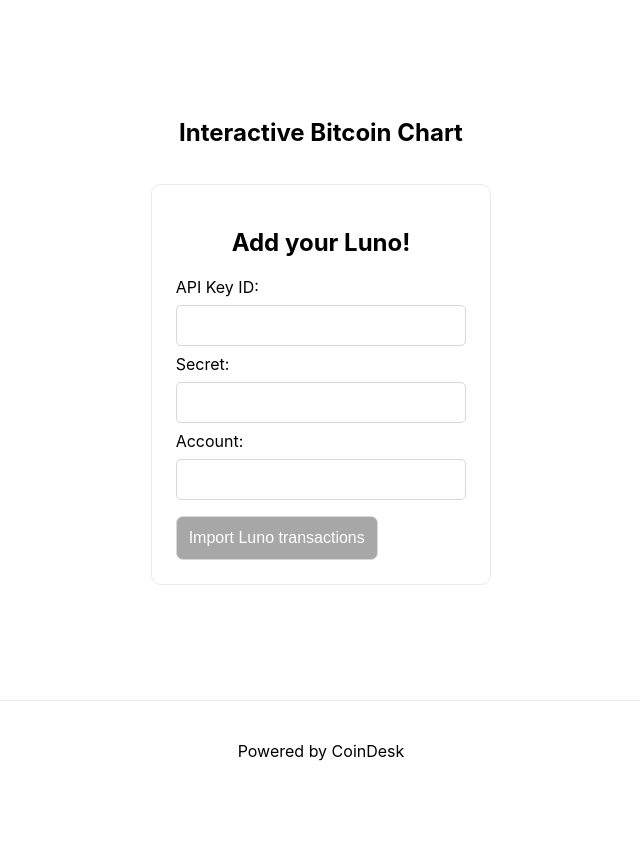
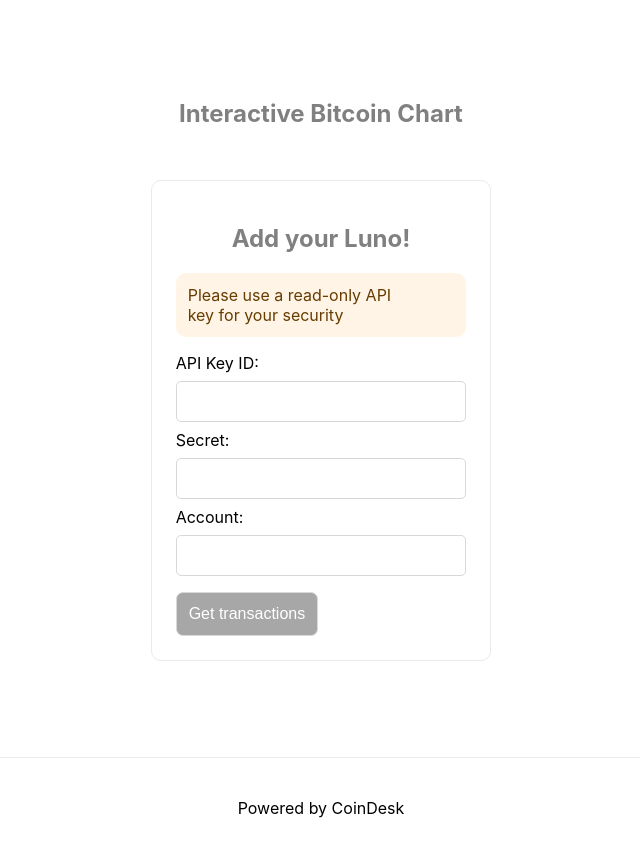
Before and after one commit to elphastori/bitcoin-chart-webapp, a Next.js app: page / in a window 1280 px wide. Shown: the whole page, without its empty margins (319-959 px from the left). Before the commit the page ends 800 px from the top, so only its background shows below. Built offline with nearby package versions, Linux system fonts and the light colour scheme; no server answers.

Commit message:
Added snack for success and error messages

```diff
--- a/pages/index.js
+++ b/pages/index.js
@@ -20,6 +20,8 @@
   const [apiKeySecret, setApiKeySecret] = useState('');
   const [accountId, setAccountId] = useState('');
 
+  const [snackBarMessage, setSnackBarMessage] = useState('');
+
   const handleChartHover = (hoverLoc, activePoint) => {
     setHoverLoc(hoverLoc);
     setActivePoint(activePoint);
@@ -35,6 +37,11 @@
 
   const handleAccountIdChange = (e) => {
     setAccountId(e.target.value);
+  }
+
+  const showSnackBar = (message) => {
+    setSnackBarMessage(message);
+    setTimeout(() => setSnackBarMessage(''), 3000);
   }
 
   useEffect(() => {
@@ -59,7 +66,8 @@
         setData(sortedData);
         setFetchingData(false);
       } catch (e) {
-        console.log(e);
+        console.error(e);
+        showSnackBar(e.message)
       }
     }
     getData();
@@ -71,6 +79,10 @@
 
     try {
       const r = await fetch(url, { method: 'GET', headers: { 'Authorization': 'Basic ' + btoa(apiKeyId + ":" + apiKeySecret) } });
+
+      if (r.status !== 200)
+        throw new Error("Failed to get your transactions :-(");
+
       const transData = await r.json();
 
       setTransactions(transData.transactions.map(trans => ({
@@ -80,8 +92,13 @@
       })));
 
       setFetchingTransactions(false);
+      showSnackBar("Got your luno transactions!")
+      setApiKeyId('');
+      setApiKeySecret('');
+      setAccountId('');
     } catch (e) {
-      console.log(e);
+      console.error(e);
+      showSnackBar(e.message)
     }
   };
 
@@ -101,7 +118,10 @@
       </Head>
 
       <main className={styles.main}>
-        <h1 className={styles.description}>
+
+        <div className={snackBarMessage ? styles.snackbarShow : styles.snackbar}>{snackBarMessage}</div>
+
+        <h1 className={styles.description} style={{ marginBottom: '32px' }}>
           Interactive Bitcoin Chart
         </h1>
 
@@ -117,18 +137,23 @@
           <h1 className={styles.description}>
             Add your Luno!
           </h1>
+
+          <div className={styles.warningAlert}>
+            <div>Please use a read-only API</div>
+            <div>key for your security</div>
+          </div>
+
           <div>API Key ID: <input type="text" value={apiKeyId} onChange={handleApiKeyIdChange} /></div>
           <div>Secret: <input type="password" value={apiKeySecret} onChange={handleApiKeySecretChange} /></div>
           <div>Account: <input type="text" value={accountId} onChange={handleAccountIdChange} /></div>
           <input
             className={importButtonDisabled ? styles.buttonDisabled : styles.button}
             type="button"
-            value="Import Luno transactions"
+            value="Get transactions"
             onClick={fetchTransactions}
             disabled={importButtonDisabled}
           />
         </div>
-
       </main>
 
       <footer className={styles.footer}>
--- a/styles/Home.module.css
+++ b/styles/Home.module.css
@@ -61,6 +61,7 @@
 .description {
   line-height: 1.5;
   font-size: 1.5rem;
+  color: grey;
 }
 
 .code {
@@ -81,7 +82,16 @@
   margin-top: 3rem;
 }
 
+@media only screen and (min-width: 1400px) {
+  .card {
+    position: absolute;
+    top: 16px;
+    right: 16px;
+  }
+}
+
 .card {
+  background-color: #fff;
   margin: 1rem;
   flex-basis: 45%;
   padding: 1.5rem;
@@ -91,12 +101,6 @@
   border: 1px solid #eaeaea;
   border-radius: 10px;
   transition: color 0.15s ease, border-color 0.15s ease;
-}
-
-.card:hover,
-.card:focus,
-.card:active {
-  border-color: grey;
 }
 
 .card h3 {
@@ -154,3 +158,54 @@
   border-radius: 7px;
   margin-top: 8px;
 }
+
+.warningAlert {
+  padding: 12px;
+  color: rgb(102, 60, 0);
+  background-color: rgb(255, 244, 229);
+  border-radius: 10px;
+  margin-bottom: 16px;
+}
+
+.snackbar {
+  visibility: hidden; /* Hidden by default. Visible on click */
+}
+
+/* Show the snackbar when clicking on a button (class added with JavaScript) */
+.snackbarShow {
+  visibility: visible;
+  min-width: 250px;
+  margin-left: -125px;
+  background-color: #333;
+  color: #fff;
+  text-align: center;
+  border-radius: 7px;
+  padding: 8px;
+  position: fixed;
+  z-index: 1;
+  left: 50%;
+  top: 16px;
+  -webkit-animation: fadein 0.5s, fadeout 0.5s 2.5s;
+  animation: fadein 0.5s, fadeout 0.5s 2.5s;
+}
+
+/* Animations to fade the snackbar in and out */
+@-webkit-keyframes fadein {
+  from {top: 0; opacity: 0;}
+  to {top: 16px; opacity: 1;}
+}
+
+@keyframes fadein {
+  from {top: 0; opacity: 0;}
+  to {top: 16px; opacity: 1;}
+}
+
+@-webkit-keyframes fadeout {
+  from {top: 16px; opacity: 1;}
+  to {top: 0; opacity: 0;}
+}
+
+@keyframes fadeout {
+  from {top: 16px; opacity: 1;}
+  to {top: 0; opacity: 0;}
+}
--- a/styles/globals.css
+++ b/styles/globals.css
@@ -13,6 +13,7 @@
 
 * {
   box-sizing: border-box;
+  outline: none;
 }
 
 input[type=text] {
@@ -36,3 +37,12 @@
   transition: border 0.2s ease 0s;
   outline: none;
 }
+
+
+input[type=password]:hover, input[type=password]:focus, input[type=password]:active {
+  border-color: grey;
+}
+
+input[type=text]:hover, input[type=text]:focus, input[type=text]:active {
+  border-color: grey;
+}
```
Also changed, not shown: public/warning.svg (added).
